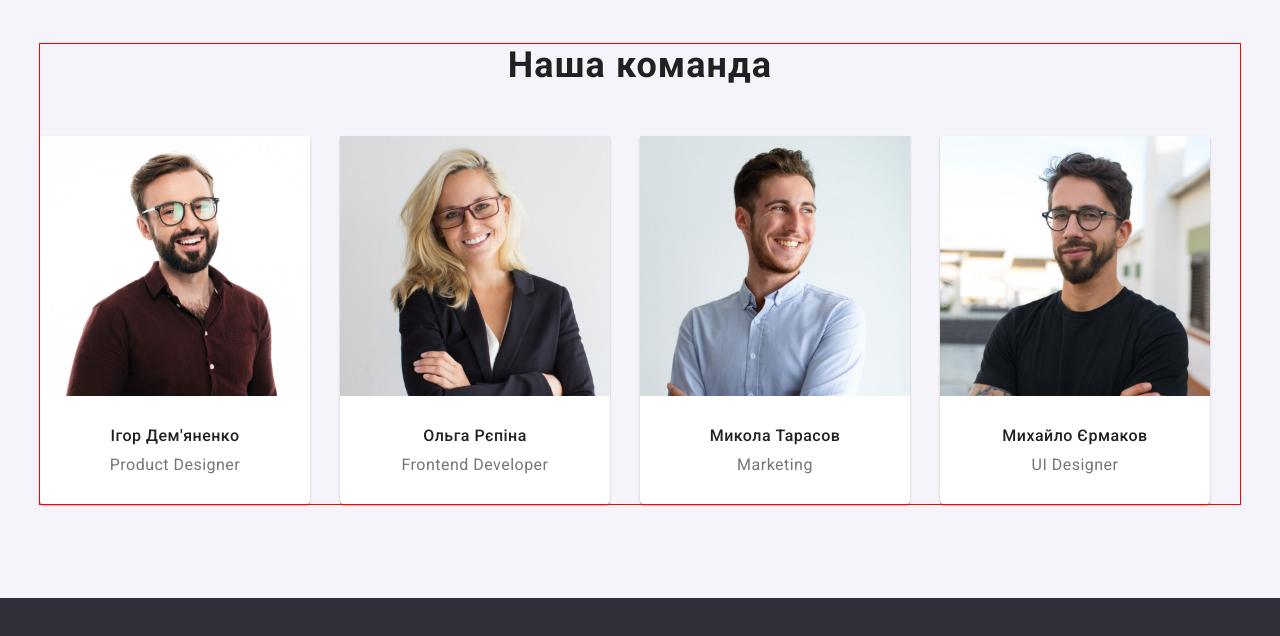
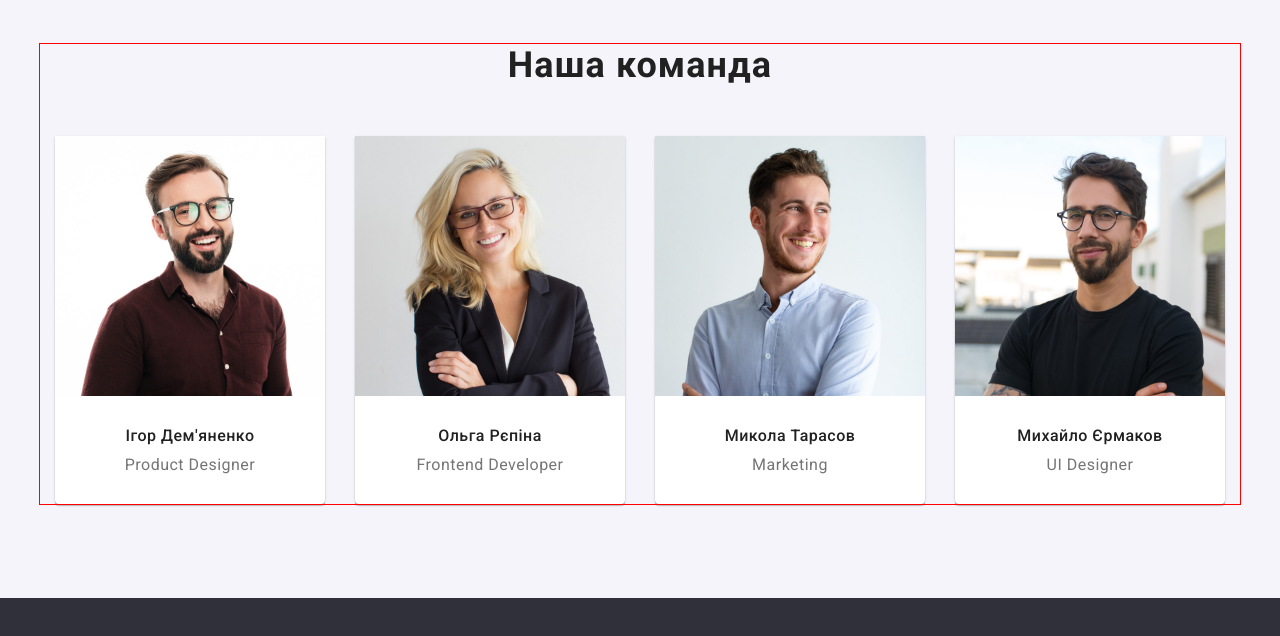
Before and after one commit to DenysLes/goit-markup-hw-03, a plain HTML site: page index.html in a window 1280 px wide. Shown: the part 1180-1816 px from the top of the page. Drawn offline with nearby package versions, Linux system fonts and the light colour scheme.

Commit message:
Update styles.css

```diff
--- a/css/styles.css
+++ b/css/styles.css
@@ -371,6 +371,9 @@ ul {
 
   margin-right: 30px;
 }
+.team-members:last-child {
+  margin-right: 0;
+}
 .team-proffesion {
   margin-bottom: 30px;
 }
@@ -452,6 +455,8 @@ ul {
   font-weight: 700;
   line-height: normal;
   letter-spacing: 0.78px;
+
+  margin-bottom: 20px;
 }
 .logo-footer-accent {
   color: var(--accent-color);
```
